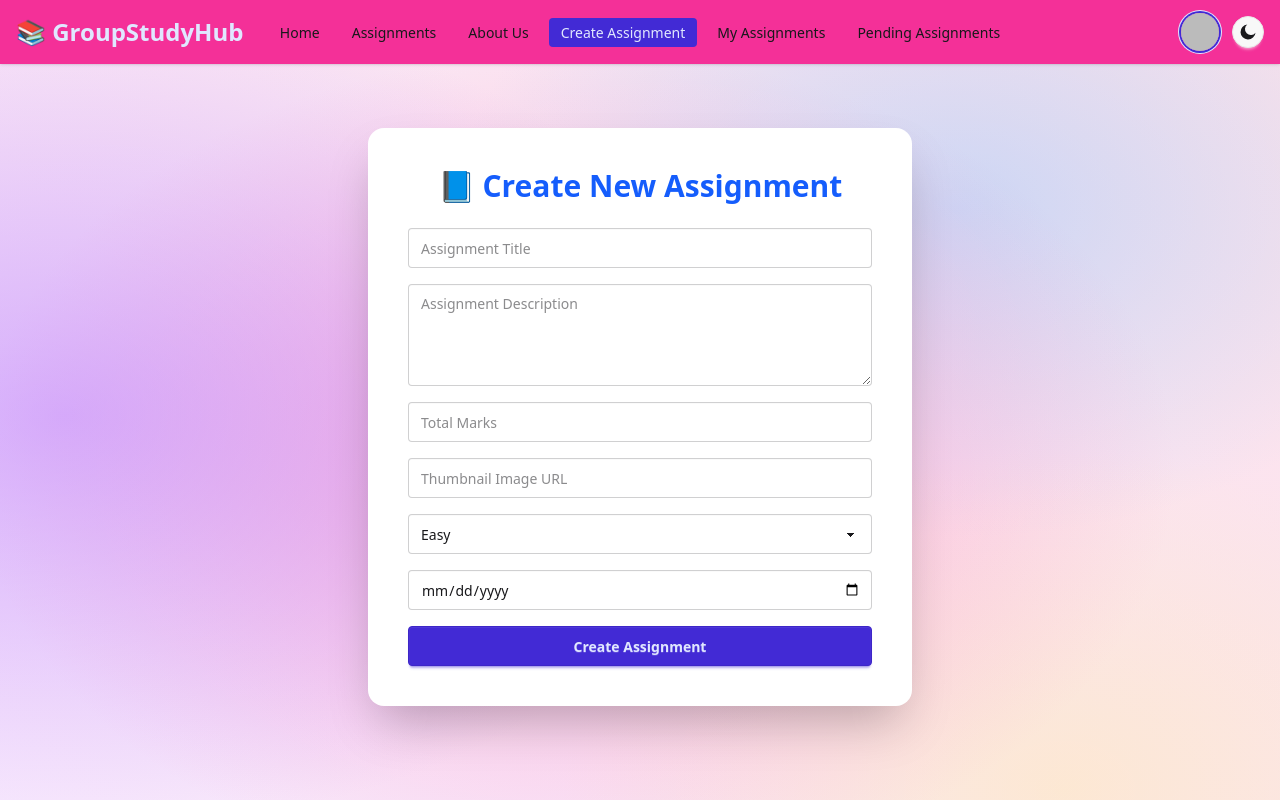
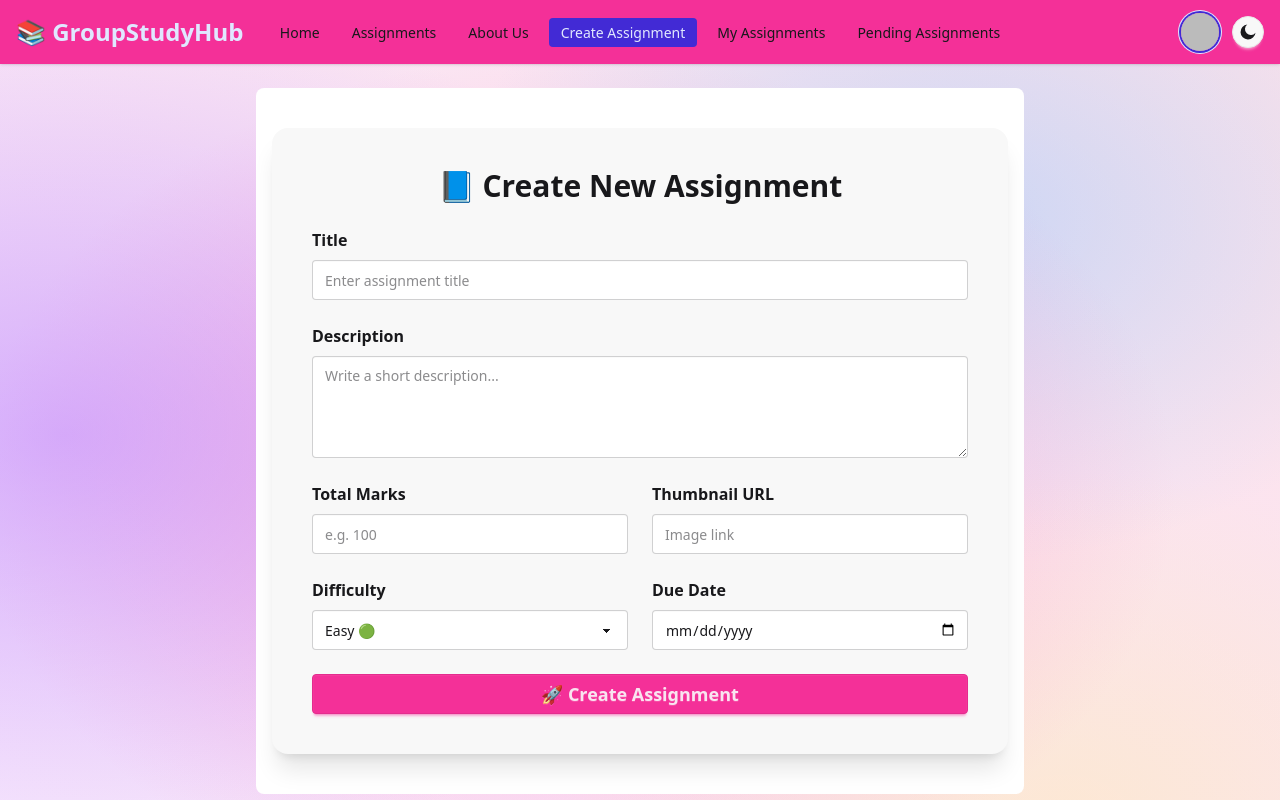
Before and after one commit to alamindev07/group-study-client, a React (Vite) app: page /create-assignment in a window 1280 px wide. Shown: the top 800 px of the page. Built offline with nearby package versions, Linux system fonts and the light colour scheme; no server answers; sample sign-in values are in the browser's storage.

Commit message:
create assignmente page updated done

```diff
--- a/src/pages/CreateAssignment.jsx
+++ b/src/pages/CreateAssignment.jsx
@@ -17,18 +17,18 @@ const CreateAssignment = () => {
     e.preventDefault();
 
     if (!title || !description || !dueDate || !marks || !thumbnail) {
-      return toast.error("All fields are required.");
+      return toast.error("⚠️ All fields are required.");
     }
 
     if (isNaN(marks) || parseInt(marks) <= 0) {
-      return toast.error("Marks must be a positive number.");
+      return toast.error("📏 Marks must be a positive number.");
     }
 
     const storedUser = JSON.parse(localStorage.getItem("user"));
     const creatorEmail = storedUser?.email;
 
     if (!creatorEmail) {
-      return toast.error("You must be logged in to create an assignment.");
+      return toast.error("🔒 You must be logged in to create an assignment.");
     }
 
     const newAssignment = {
@@ -57,88 +57,108 @@ const CreateAssignment = () => {
       const data = await res.json();
 
       if (res.ok) {
-        toast.success("Assignment created successfully!");
+        toast.success("✅ Assignment created successfully!");
         navigate("/assignments");
       } else {
-        toast.error(data.message || "Failed to create assignment.");
+        toast.error(data.message || "❌ Failed to create assignment.");
       }
     } catch (err) {
       console.error("Error:", err);
-      toast.error("Something went wrong. Try again.");
+      toast.error("💥 Something went wrong. Try again.");
     } finally {
       setLoading(false);
     }
   };
 
   return (
+    <div className="max-w-3xl mx-auto px-4 py-10 transition-colors duration-300 bg-base-100 text-base-content rounded-lg">
+      <PageTitle title="Create Assignment" />
 
-
-
-    <div className="max-w-xl mx-auto px-4 py-10">
-
-       <PageTitle title="CreateAssignment" />
-
-
-      <div className="bg-white shadow-2xl rounded-2xl p-6 md:p-10">
-        <h2 className="text-3xl font-bold text-center text-blue-600 mb-6">
+      <div className="bg-base-200 shadow-xl rounded-2xl p-6 md:p-10">
+        <h2 className="text-3xl font-bold text-center mb-6">
           📘 Create New Assignment
         </h2>
 
-        <form onSubmit={handleCreate} className="space-y-4">
+        <form onSubmit={handleCreate} className="space-y-6">
+          {/* Title */}
+          <div>
+            <label className="block font-semibold mb-2">Title</label>
             <input
               type="text"
-            className="input input-bordered w-full focus:ring-2 focus:ring-blue-400 transition-all duration-200"
-            placeholder="Assignment Title"
+              className="input input-bordered w-full"
+              placeholder="Enter assignment title"
               value={title}
               onChange={(e) => setTitle(e.target.value)}
               required
             />
+          </div>
 
+          {/* Description */}
+          <div>
+            <label className="block font-semibold mb-2">Description</label>
             <textarea
-            className="textarea textarea-bordered w-full focus:ring-2 focus:ring-blue-400 transition-all duration-200"
+              className="textarea textarea-bordered w-full"
               rows="4"
-            placeholder="Assignment Description"
+              placeholder="Write a short description..."
               value={description}
               onChange={(e) => setDescription(e.target.value)}
               required
             ></textarea>
+          </div>
 
+          {/* Marks & Thumbnail */}
+          <div className="grid grid-cols-1 md:grid-cols-2 gap-6">
+            <div>
+              <label className="block font-semibold mb-2">Total Marks</label>
               <input
                 type="number"
                 className="input input-bordered w-full"
-            placeholder="Total Marks"
+                placeholder="e.g. 100"
                 value={marks}
                 onChange={(e) => setMarks(e.target.value)}
                 required
               />
+            </div>
 
+            <div>
+              <label className="block font-semibold mb-2">Thumbnail URL</label>
               <input
                 type="text"
                 className="input input-bordered w-full"
-            placeholder="Thumbnail Image URL"
+                placeholder="Image link"
                 value={thumbnail}
                 onChange={(e) => setThumbnail(e.target.value)}
                 required
               />
+            </div>
+          </div>
 
+          {/* Thumbnail Preview */}
           {thumbnail && (
             <img
               src={thumbnail}
-              alt="Thumbnail Preview"
-              className="w-full h-40 object-cover rounded-lg shadow"
+              alt="Preview"
+              className="w-full h-48 object-cover rounded-lg shadow-md border border-base-300"
             />
           )}
 
+          {/* Difficulty & Due Date */}
+          <div className="grid grid-cols-1 md:grid-cols-2 gap-6">
+            <div>
+              <label className="block font-semibold mb-2">Difficulty</label>
               <select
                 className="select select-bordered w-full"
                 value={difficulty}
                 onChange={(e) => setDifficulty(e.target.value)}
               >
-            <option value="Easy">Easy</option>
-            <option value="Intermediate">Intermediate</option>
-            <option value="Hard">Hard</option>
+                <option value="Easy">Easy 🟢</option>
+                <option value="Intermediate">Intermediate 🟡</option>
+                <option value="Hard">Hard 🔴</option>
               </select>
+            </div>
 
+            <div>
+              <label className="block font-semibold mb-2">Due Date</label>
               <input
                 type="date"
                 className="input input-bordered w-full"
@@ -146,18 +166,21 @@ const CreateAssignment = () => {
                 onChange={(e) => setDueDate(e.target.value)}
                 required
               />
+            </div>
+          </div>
 
+          {/* Submit */}
           <button
             type="submit"
-            className={`btn w-full transition-all duration-200 ${
-              loading ? "btn-disabled" : "btn-primary"
+            className={`btn w-full text-lg font-semibold transition-all duration-300 ${
+              loading ? "btn-disabled" : "btn-secondary hover:scale-105"
             }`}
             disabled={loading}
           >
             {loading ? (
-              <span className="loading loading-spinner text-white"></span>
+              <span className="loading loading-spinner"></span>
             ) : (
-              "Create Assignment"
+              "🚀 Create Assignment"
             )}
           </button>
         </form>
```
Lines whose indentation alone changed are shown as unchanged.
